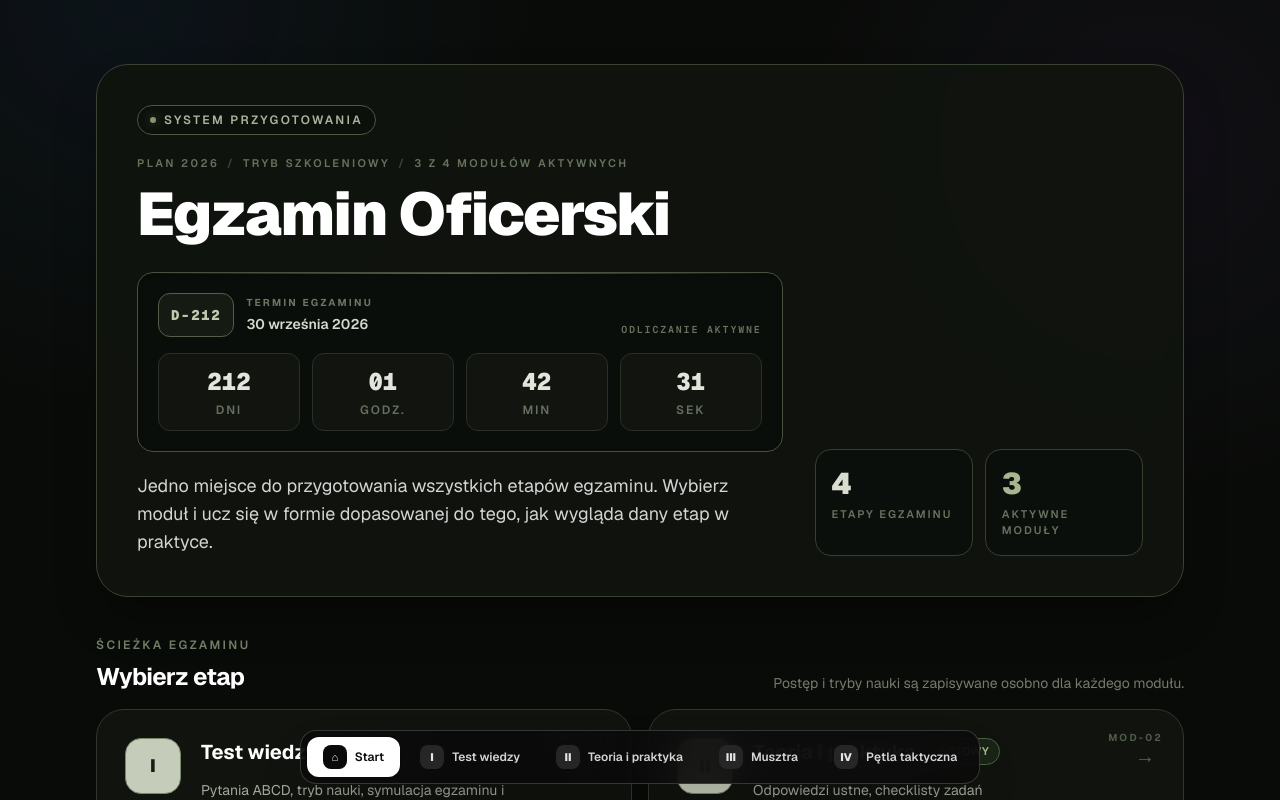
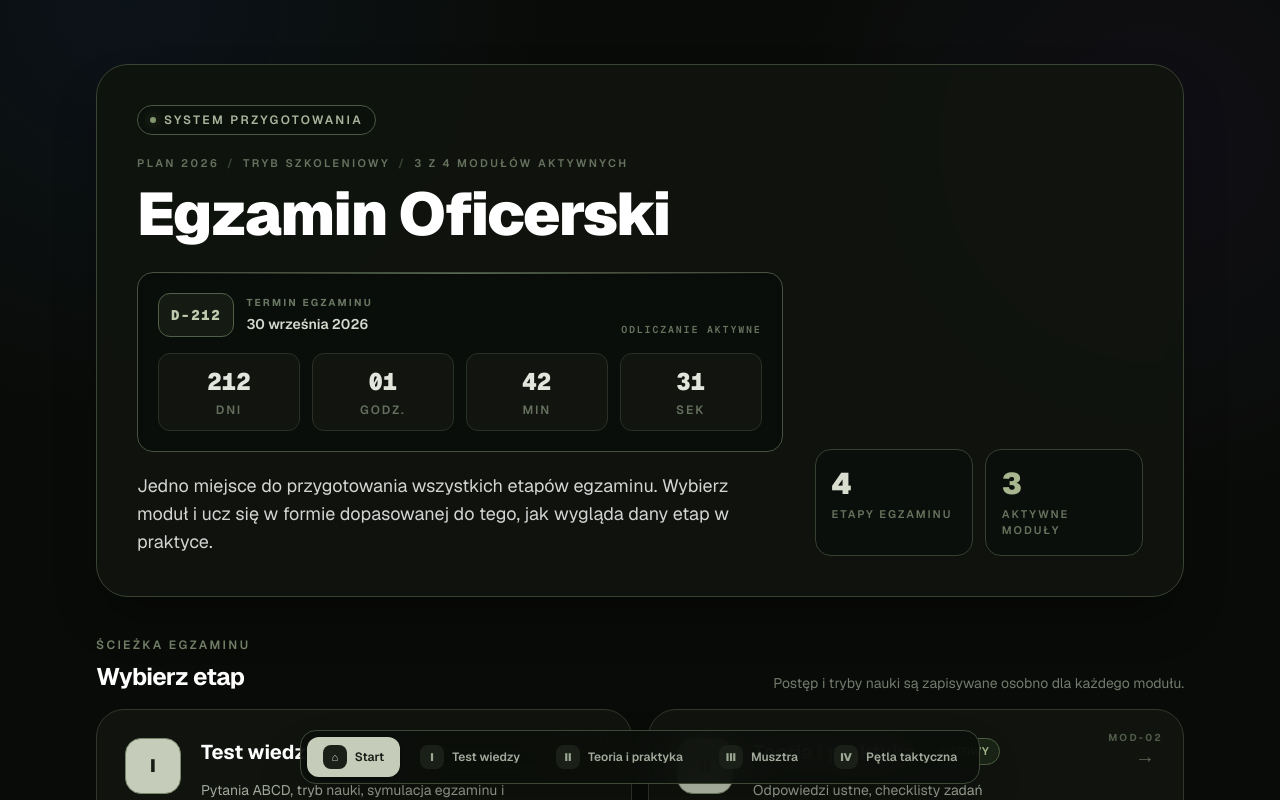
Before and after one commit to malker15/Egzamin-Oficerski, a Next.js app: page / in a window 1280 px wide. Shown: the top 800 px of the page. Built offline with nearby package versions, Linux system fonts and the light colour scheme.

Commit message:
Align global navigation with military theme

```diff
--- a/components/StageDock.tsx
+++ b/components/StageDock.tsx
@@ -16,16 +16,24 @@
 
   return (
     <nav className="fixed inset-x-0 bottom-4 z-50 px-3" aria-label="Nawigacja egzaminu oficerskiego">
-      <div className="mx-auto flex w-fit max-w-full gap-1 overflow-x-auto rounded-2xl border border-neutral-700/80 bg-neutral-950/90 p-1.5 shadow-2xl shadow-black/30 backdrop-blur-xl">
+      <div className="mx-auto flex w-fit max-w-full gap-1 overflow-x-auto rounded-2xl border border-[#3d4837] bg-[#0b0e0a]/94 p-1.5 shadow-2xl shadow-black/40 backdrop-blur-xl">
         {stages.map((stage) => {
           const active = stage.exact ? pathname === stage.href : pathname.startsWith(stage.href);
           return (
             <Link
               key={stage.href}
               href={stage.href}
-              className={`flex shrink-0 items-center gap-2 rounded-xl px-3 py-2 text-xs font-semibold transition sm:px-4 ${active ? "bg-white text-neutral-950 shadow-sm" : "text-neutral-300 hover:bg-neutral-800 hover:text-white"}`}
+              className={`flex shrink-0 items-center gap-2 rounded-xl px-3 py-2 text-xs font-semibold transition sm:px-4 ${
+                active
+                  ? "bg-[#c5ccb9] text-[#171b15] shadow-sm"
+                  : "text-[#a3aa9c] hover:bg-[#171d14] hover:text-white"
+              }`}
             >
-              <span className={`grid h-6 w-6 place-items-center rounded-lg text-[11px] font-black ${active ? "bg-neutral-950 text-white" : "bg-neutral-800 text-neutral-200"}`}>
+              <span
+                className={`grid h-6 w-6 place-items-center rounded-lg text-[11px] font-black ${
+                  active ? "bg-[#1a2017] text-[#dce2d3]" : "bg-[#1a2017] text-[#9ca893]"
+                }`}
+              >
                 {stage.roman}
               </span>
               <span className="hidden sm:inline">{stage.label}</span>
```
